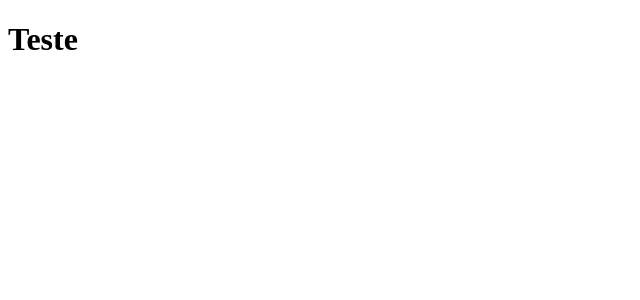
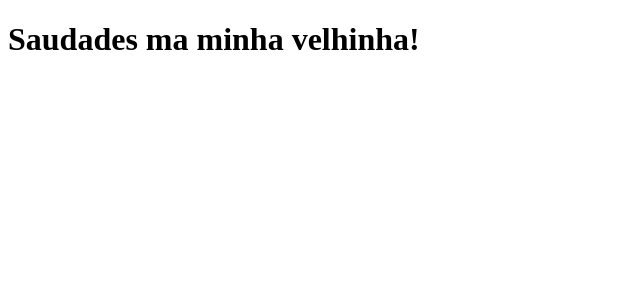
Before and after one commit to DevSchoof/clone-tabnews, a Next.js app: page / in a window 1280 px wide. Shown: the top 300 px of the page, without its empty margins (0-640 px from the left). Built offline with nearby package versions, Linux system fonts and the light colour scheme.

Commit message:
Removendo arquivos ignorados do índice do Git

```diff
--- a/pages/index.js
+++ b/pages/index.js
@@ -1,5 +1,5 @@
 function Home() {
-  return <h1>Teste</h1>
+  return <h1>Saudades ma minha velhinha!</h1>
 }
 
 export default Home;
```
